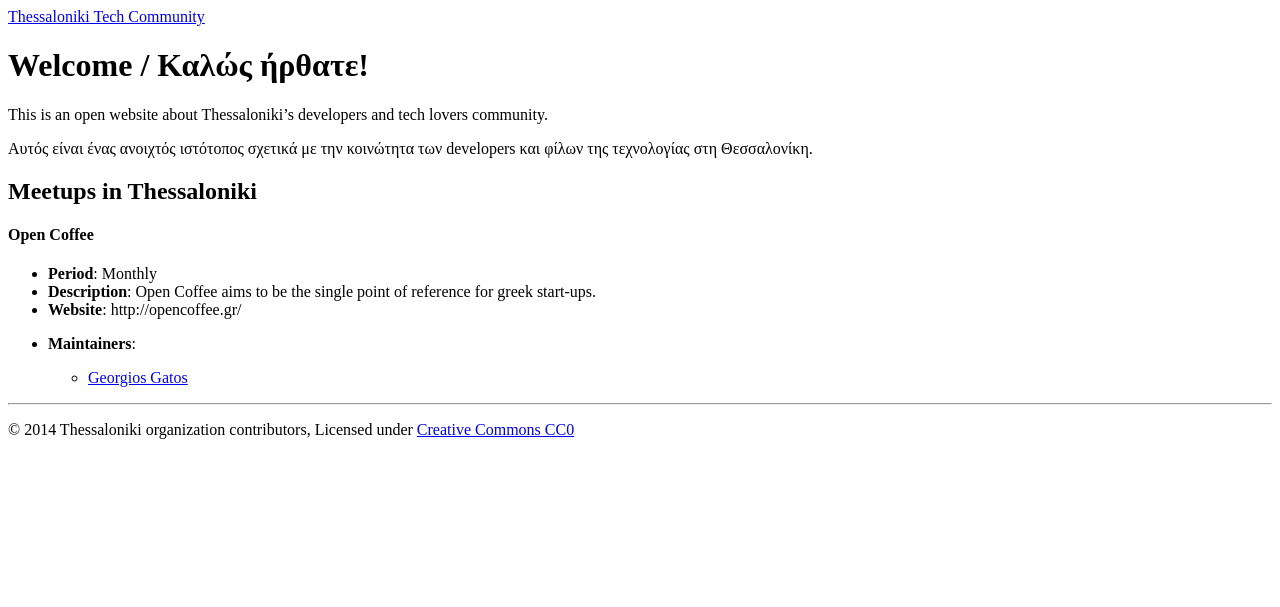
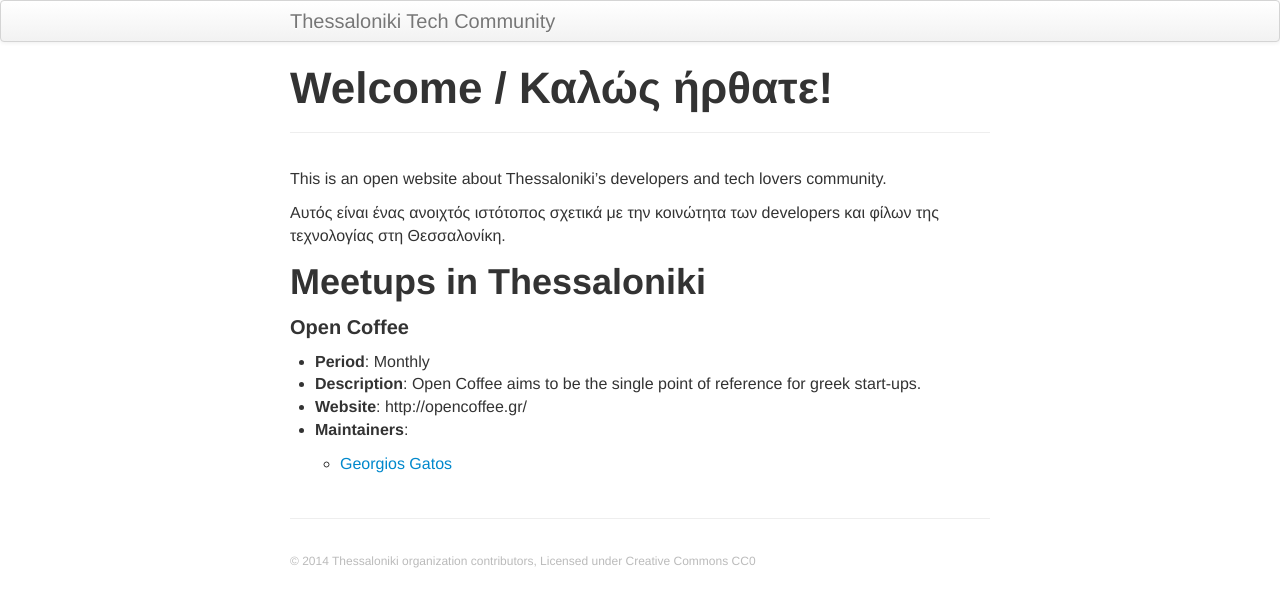
Before and after one commit to skgtech/skgtech.github.io, a Jekyll site: the page built from index.md, in a window 1280 px wide. Shown: the top 607 px of the page. Built offline with Jekyll 4.4.1, drawn with Linux system fonts in a browser that asks for light colours.

Commit message:
make style path relative for now

```diff
--- a/_includes/themes/twitter/default.html
+++ b/_includes/themes/twitter/default.html
@@ -15,7 +15,7 @@
     <![endif]-->
 
     <!-- Le styles -->
-    <link href="{{ ASSET_PATH }}/css/styles.css" rel="stylesheet">
+    <link href="assets/themes/twitter/css/styles.css" rel="stylesheet">
 
     <!-- Le fav and touch icons -->
 
```
